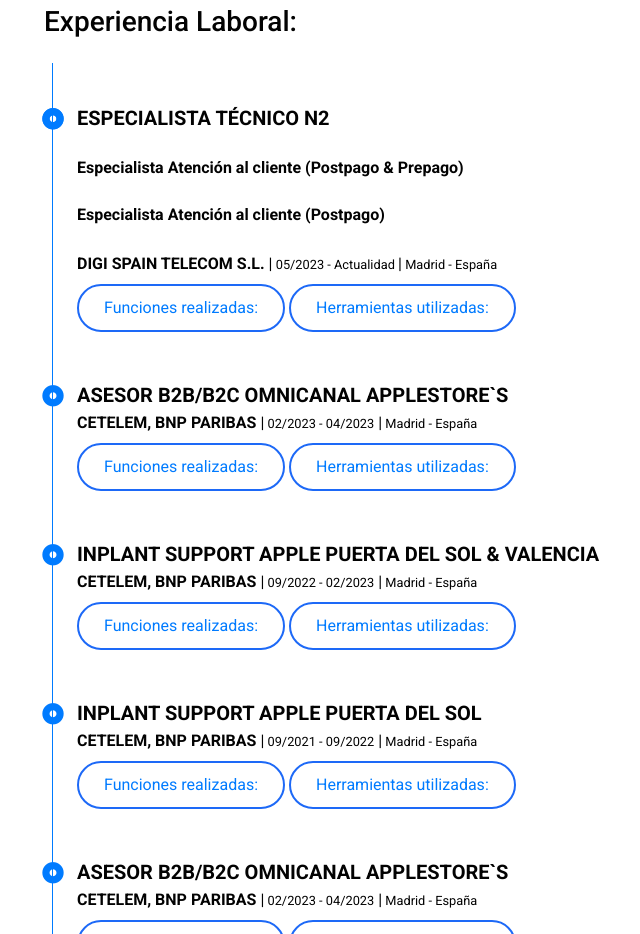
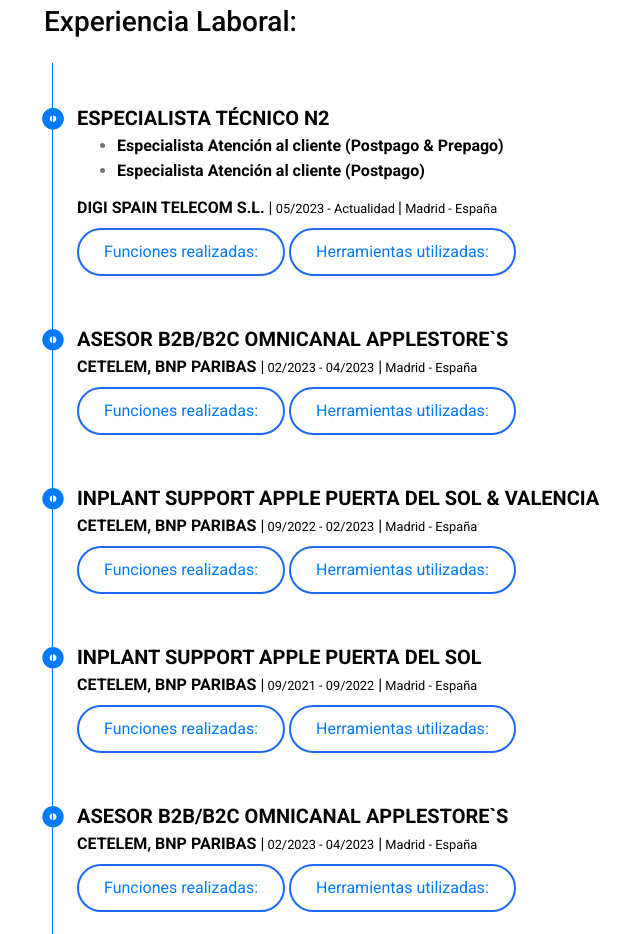
Before and after one commit to MiguelBohorquez/MiguelBohorquez.github.io, a plain HTML site: page index.html in a window 1280 px wide. Shown: the part 3920-4854 px from the top of the page, without its empty margins (41-681 px from the left). Drawn offline with nearby package versions, Linux system fonts and the light colour scheme.

Commit message:
Update index.html

```diff
--- a/index.html
+++ b/index.html
@@ -702,10 +702,13 @@
                             <div class="position-relative ex-me mb-4">
                                 <i class="far fa-dot-circle text-primary position-absolute"
                                     style="top: 2px; left: -35px; font-size: 22px"></i>
-                                <h5 class="font-weight-bold mb-1"> ESPECIALISTA TÉCNICO N2</h5> </br>
-                                <h6 class="font-weight-bold mb-1"> Especialista Atención al cliente (Postpago & Prepago) </h6> </br>
-				<h6 class="font-weight-bold mb-1"> Especialista Atención al cliente (Postpago)</h6> </br>
-                                <p class="mb-2">
+                                <h5 class="font-weight-bold mb-1"> ESPECIALISTA TÉCNICO N2</h5>
+				   <ul>
+                                <li><h6 class="font-weight-bold mb-1"> Especialista Atención al cliente (Postpago & Prepago) </h6> </li>
+				<li><h6 class="font-weight-bold mb-1"> Especialista Atención al cliente (Postpago)</h6> </li>
+</ul>
+
+				    <p class="mb-2">
                                     <strong> DIGI SPAIN TELECOM S.L. </strong>
                                     |<small> 05/2023 - Actualidad </small> |<small>
                                         Madrid - España</small>
```
